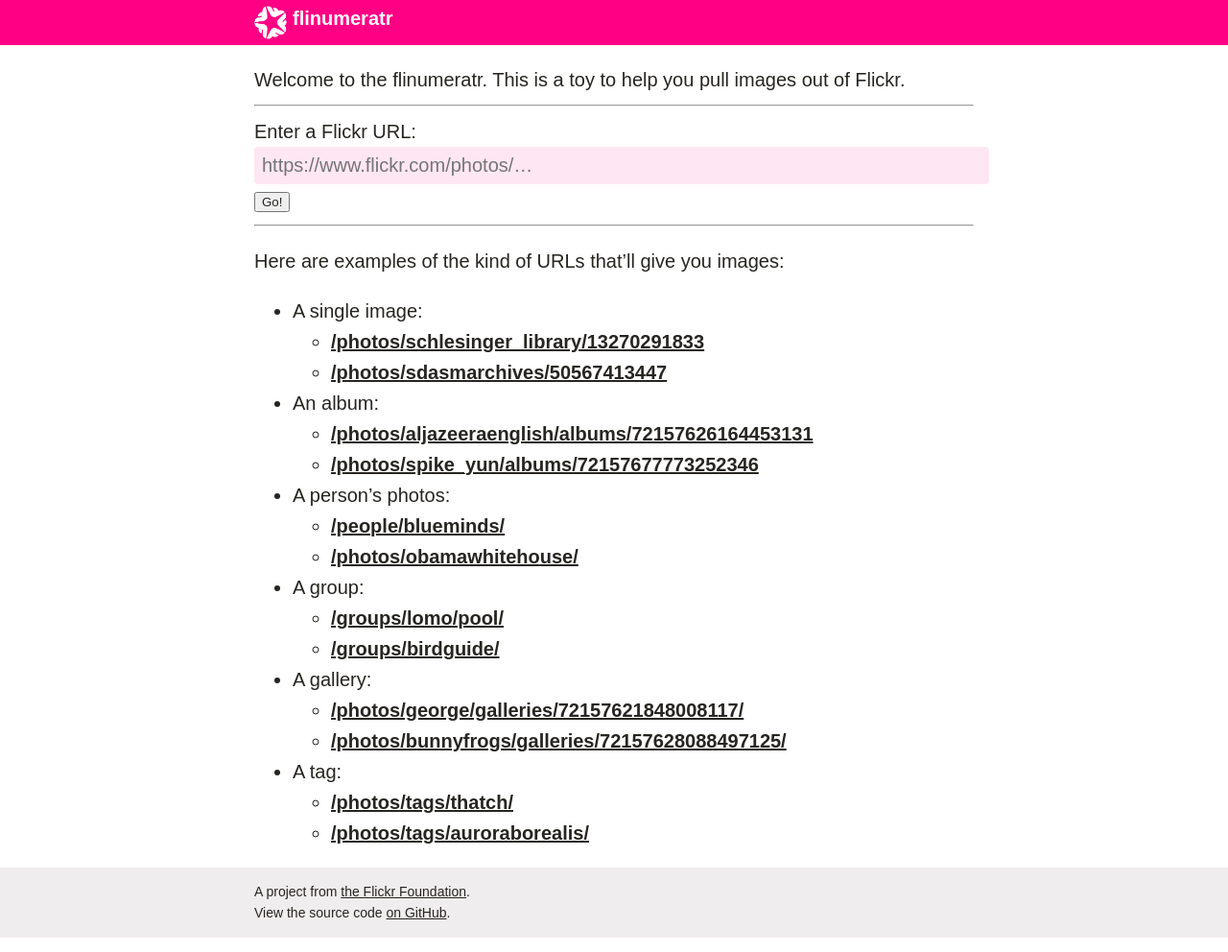
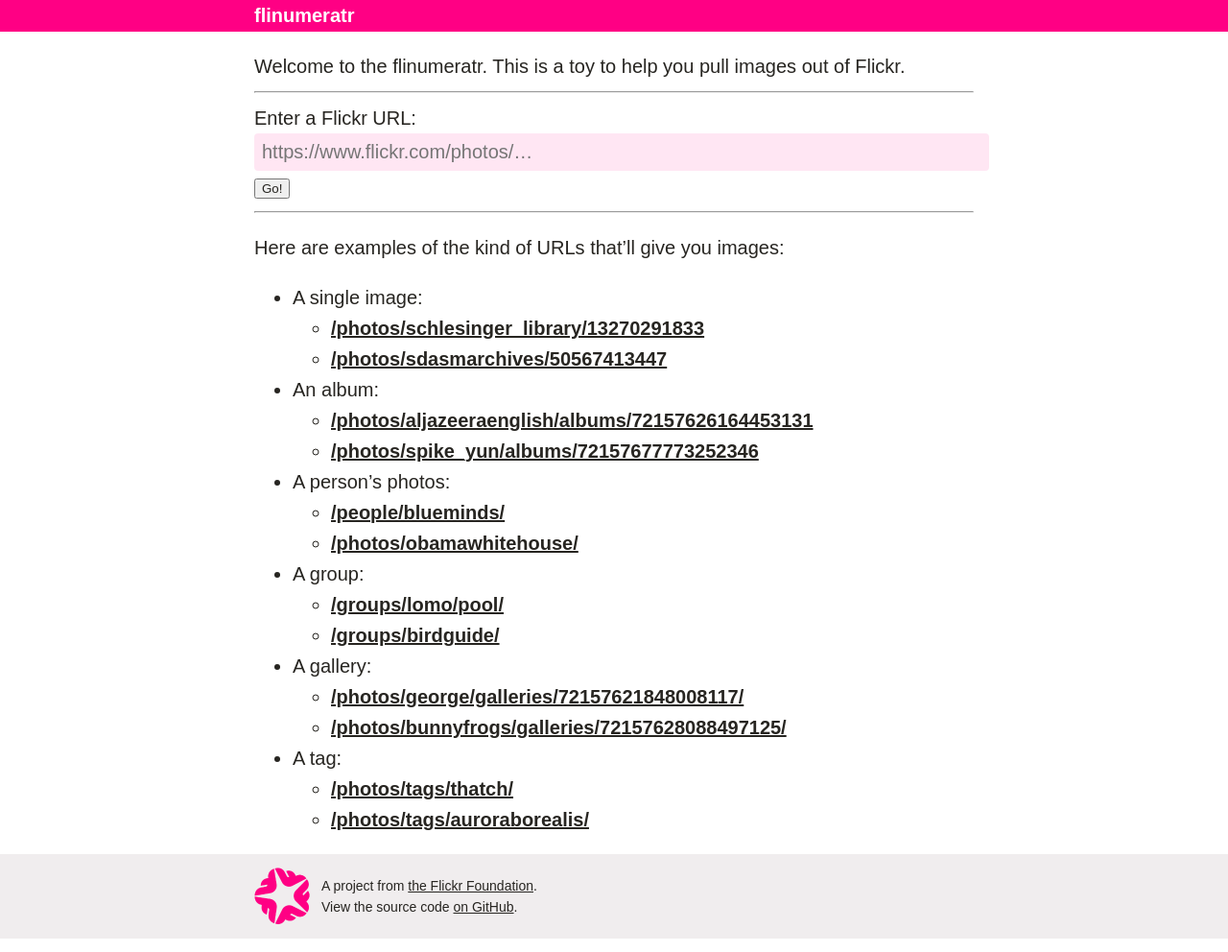
Before and after one commit to Flickr-Foundation/flinumeratr, a Flask app: page / in a window 1280 px wide. Shown: the whole page at 96% size. Run offline with Flask 2, Linux system fonts and the light colour scheme; some libraries are stand-ins or nearby versions; some web fonts are replaced.

Commit message:
Move the logo out of the header and into the footer

```diff
--- a/src/flinumeratr/static/style.css
+++ b/src/flinumeratr/static/style.css
@@ -17,7 +17,7 @@ main, footer {
   margin-bottom: 1em;
 }
 
-main, #header a, footer p {
+main, #header a, #footer_inner {
   max-width: 750px;
   margin: 0 auto;
   padding-left:  1em;
@@ -34,37 +34,13 @@ main, #header a, footer p {
   color: white;
   text-decoration: none;
 
-  display: grid;
-  grid-template-columns: 35px auto;
-  grid-gap: 5px;
-  padding-top: 5px;
+  display: block;
+  padding-top:    5px;
   padding-bottom: 5px;
-}
-
-#header a span {
-  padding-top: 3px;
-  padding-bottom: 3px;
-}
-
-#header a img {
-  width: 35px;
 }
 
 #header a:hover {
   opacity: 0.8;
-}
-
-footer {
-  background: rgb(240, 237, 238);
-  padding-top: 1em;
-  padding-bottom: 1em;
-  font-size: 14px;
-  color: rgb(39, 37, 33);
-}
-
-footer a, footer a:hover {
-  color: rgb(39, 37, 33);
-  font-weight: 400;
 }
 
 a {
@@ -85,3 +61,39 @@ input[type="url"] {
   background: #ff008419;
   padding: 8px;
 }
+
+/* Styles specifically for the footer */
+
+footer {
+  background: rgb(240, 237, 238);
+  padding-top: 1em;
+  padding-bottom: 1em;
+  font-size: 14px;
+  color: rgb(39, 37, 33);
+}
+
+footer a, footer a:hover {
+  color: rgb(39, 37, 33);
+  font-weight: 400;
+}
+
+#footer_inner {
+  display: grid;
+  grid-template-columns: 60px auto;
+  grid-gap: 10px;
+  height: 60px;
+}
+
+#footer_inner img {
+  width: 60px;
+  grid-column: 1 / 2;
+  grid-row-start: 1;
+  grid-row-end: 2;
+}
+
+#footer_inner p {
+  grid-column: 2 / 2;
+  grid-row:    1 / 2;
+  align-self: center;
+  margin: 0;
+}
--- a/src/flinumeratr/templates/_footer.html
+++ b/src/flinumeratr/templates/_footer.html
@@ -1,9 +1,10 @@
 <footer>
-  <p>
-    A project from <a href="https://www.flickr.org">the Flickr Foundation</a>.
-  </p>
+  <div id="footer_inner">
+    <img src="{{ url_for('static', filename='flickr-foundation-logo.png') }}">
 
-  <p>
-    View the source code <a href="https://github.com/flickr-foundation/flinumeratr">on GitHub</a>.
-  </p>
+    <p>
+      A project from <a href="https://www.flickr.org">the Flickr Foundation</a>. <br/>
+      View the source code <a href="https://github.com/flickr-foundation/flinumeratr">on GitHub</a>.
+    </p>
+  </div>
 </footer>
--- a/src/flinumeratr/templates/_header.html
+++ b/src/flinumeratr/templates/_header.html
@@ -1,9 +1,5 @@
 <div id="header">
   <a href="{{ url_for('index') }}">
-    <img src="{{ url_for('static', filename='flickr-logo-white.png') }}">
-
-    <span>
-      flinumeratr
-    </span>
+    flinumeratr
   </a>
 </div>
```
Also changed, not shown: src/flinumeratr/static/flickr-foundation-logo.png (added), src/flinumeratr/static/flickr-logo-white.png (deleted), src/flinumeratr/templates/base.html (line endings or trailing spaces).
